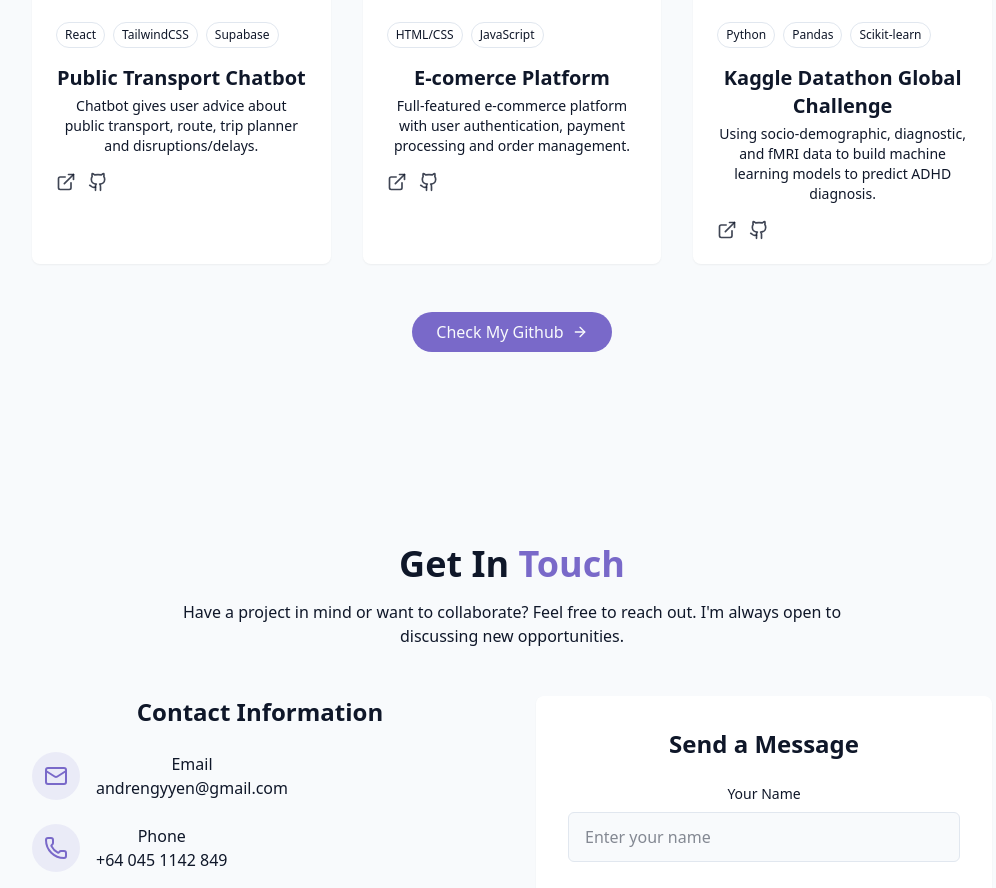
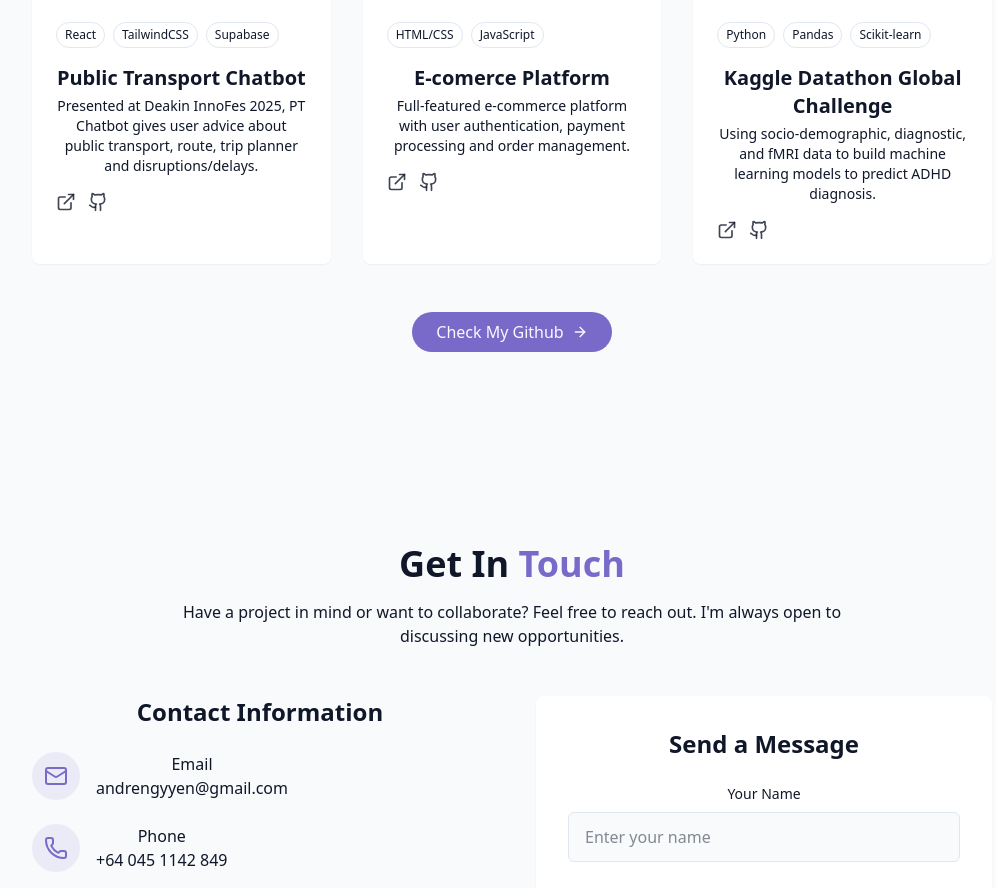
Before and after one commit to andrengyyen/poftfolio, a React (Vite) app: page / in a window 1280 px wide. Shown: the part 3104-3992 px from the top of the page, without its empty margins (128-1124 px from the left). Built offline with nearby package versions, Linux system fonts and the light colour scheme.

Commit message:
Update ProjectsSection.jsx

```diff
--- a/src/components/ProjectsSection.jsx
+++ b/src/components/ProjectsSection.jsx
@@ -4,10 +4,10 @@ const projects = [
   {
     id: 1,
     title: "Public Transport Chatbot",
-    description: "Chatbot gives user advice about public transport, route, trip planner and disruptions/delays.",
+    description: "Presented at Deakin InnoFes 2025, PT Chatbot gives user advice about public transport, route, trip planner and disruptions/delays.",
     image: "/projects/project1.png",
     tags: ["React", "TailwindCSS", "Supabase"],
-    demoUrl: "#",
+    demoUrl: "https://www.linkedin.com/posts/andre-nguyen-0298a9287_experiences-as-student-representative-activity-7376782506324447232-ZVLX?utm_source=share&utm_medium=member_desktop&rcm=ACoAAEW4tuEBkwqqmDhwjY6v-Y3RSHD4BSFCKQ4",
     githubUrl: "https://github.com/Chameleon-company/MOP-Code/tree/master/artificial-intelligence/chatbot",
   },
   {
```
